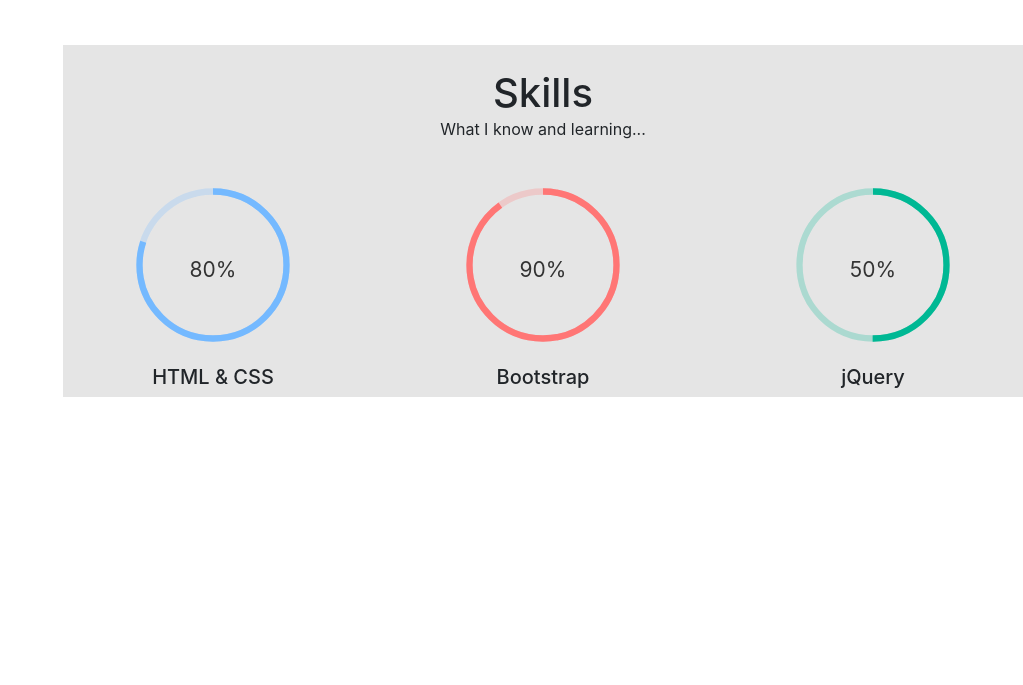
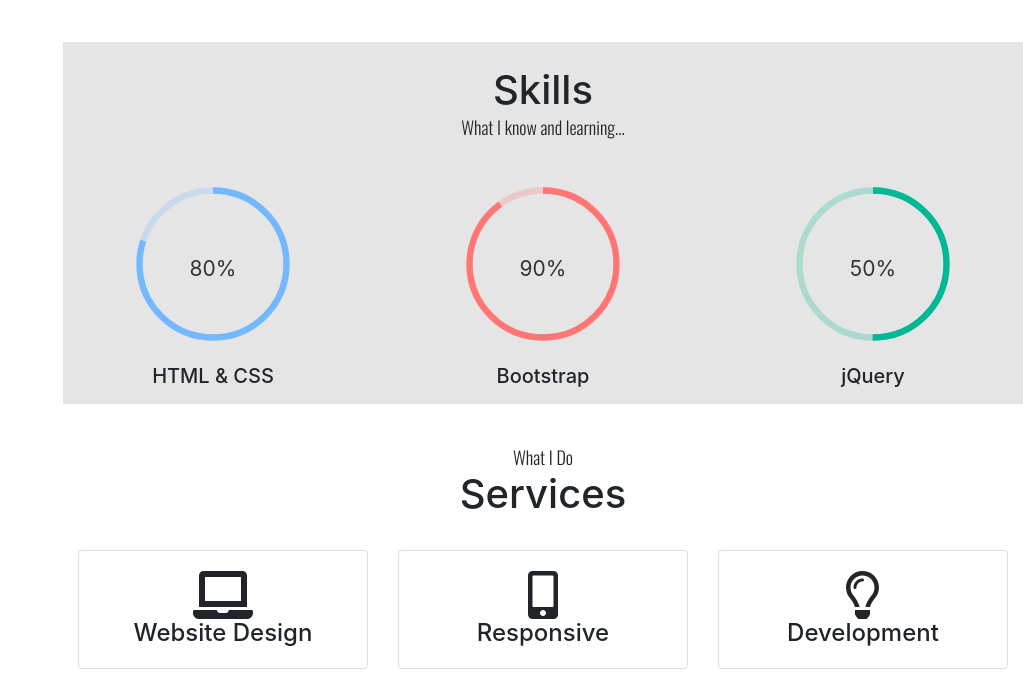
Before and after one commit to me-rakib/portfolio, a plain HTML site: page index.html in a window 1280 px wide. Shown: the part 1501-2186 px from the top of the page, without its empty margins (257-1280 px from the left). Before the commit the page ends 1898 px from the top, so only its background shows below. Drawn offline with nearby package versions, Linux system fonts and the light colour scheme; a web font is replaced by a local one.

Commit message:
Service Section Complete

```diff
--- a/index.html
+++ b/index.html
@@ -24,7 +24,7 @@
                     <div class="nav-border">
                         <a class="nav-item nav-link text-white-50" href="#">Home</a>
                         <a class="nav-item nav-link  text-white-50" href="#about-me-link">About</a>
-                        <a class="nav-item nav-link  text-white-50" href="#">Service</a>
+                        <a class="nav-item nav-link  text-white-50" href="#services">Service</a>
                         <a class="nav-item nav-link  text-white-50" href="#">Portfolio</a>
                         <a class="nav-item nav-link  text-white-50" href="#">Blog</a>
                         <a class="nav-item nav-link  text-white-50" href="#">Contact</a>
@@ -70,7 +70,7 @@
                 <section id="about-me-link">
                     <div class="mx-4 my-5" id="about-me">
                         <div class="text-center py-5">
-                            <h5 class="text-uppercase font-ram">Information</h5>
+                            <p class="mb-0 text-uppercase font-os">Information</p>
                             <h1 class="text-uppercase">About Me</h1>
                         </div>
                         <div class="row">
@@ -107,10 +107,10 @@
                 <!--#About ME-->
 
                 <!--Skill-->
-                <section class="skil-sec text-center">
+                <section class="skil-sec text-center pb-2">
                     <div class="py-4">
                         <h1 class="mb-0">Skills</h1>
-                        <p class="mb-0">What I know and learning...</p>
+                        <p class="mb-0 font-os">What I know and learning...</p>
                     </div>
                     <div class="row">
                         <div class="col box">
@@ -140,6 +140,44 @@
                     </div>
                 </section>
                 <!--#Skill-->
+
+                <!--Service Section-->
+                <section class="py-3 text-center" id="services">
+                    <div class="container">
+                       <div class="py-4">
+                          <p class="mb-0 font-os">What I Do</p>
+                           <h1>Services</h1>
+                       </div>
+                        <div class="row">
+                            <div class="col-4">
+                                <div class="card">
+                                    <div class="card-body">
+                                        <i class="fas fa-laptop fa-3x"></i>
+                                        <h4 class="mb-0">Website Design</h4>
+                                    </div>
+                                </div>
+                            </div>
+                            <div class="col-4">
+                                <div class="card">
+                                    <div class="card-body">
+                                        <i class="fas fa-mobile-alt fa-3x"></i>
+                                        <h4 class="mb-0">Responsive</h4>
+                                    </div>
+                                </div>
+                            </div>
+                            <div class="col-4">
+                                <div class="card">
+                                    <div class="card-body">
+                                        <i class="far fa-lightbulb fa-3x"></i>
+                                        <h4 class="mb-0">Development</h4>
+                                    </div>
+                                </div>
+                            </div>
+                        </div>
+                    </div>
+                </section>
+                <!--#Service Section-->
+
             </div>
         </div>
     </main>
```
